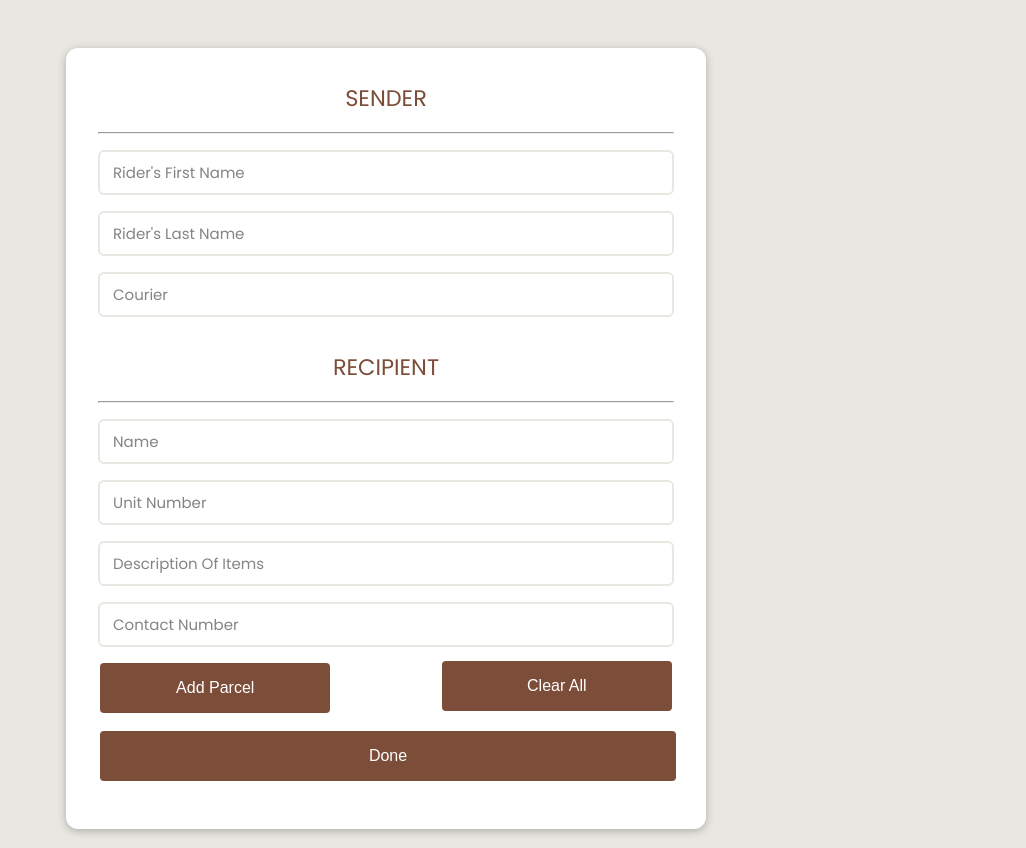
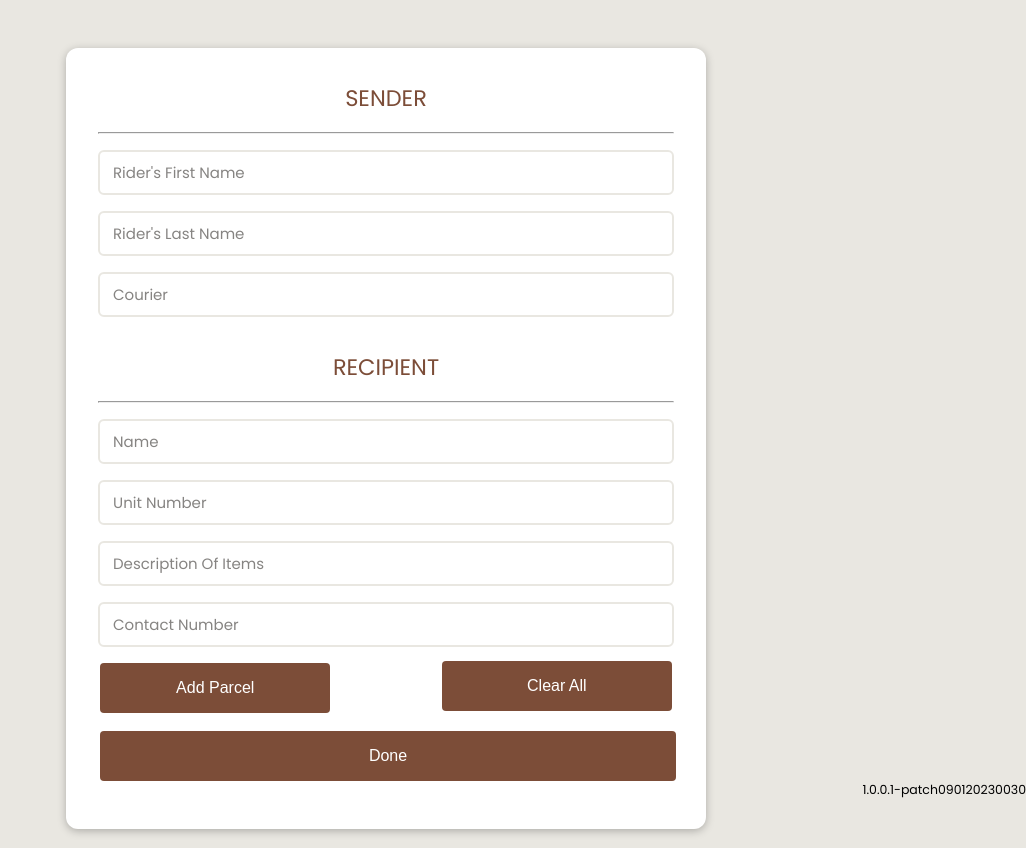
Before and after one commit to rmm-services/parcel-logger-web, a Vue app: page / in a window 1280 px wide. Shown: the whole page, without its empty margins (254-1280 px from the left). Built offline with nearby package versions, Linux system fonts and the light colour scheme; what notiwind, vue-loading-overlay, vue-sweetalert2 would draw is missing.

Commit message:
add version

```diff
--- a/src/App.vue
+++ b/src/App.vue
@@ -15,4 +15,18 @@ export default {
   <div id="app">
     <RouterView/>
   </div>
+  <p class="footer">1.0.0.1-patch090120230030</p>
 </template>
+
+<style scoped>
+.footer {
+   position: fixed;
+   left: 0;
+   bottom: 0;
+   width: 100%;
+   color: black;
+   text-align: right;
+   font-family: "Poppins";
+   font-size: smaller;
+}
+</style>
```
